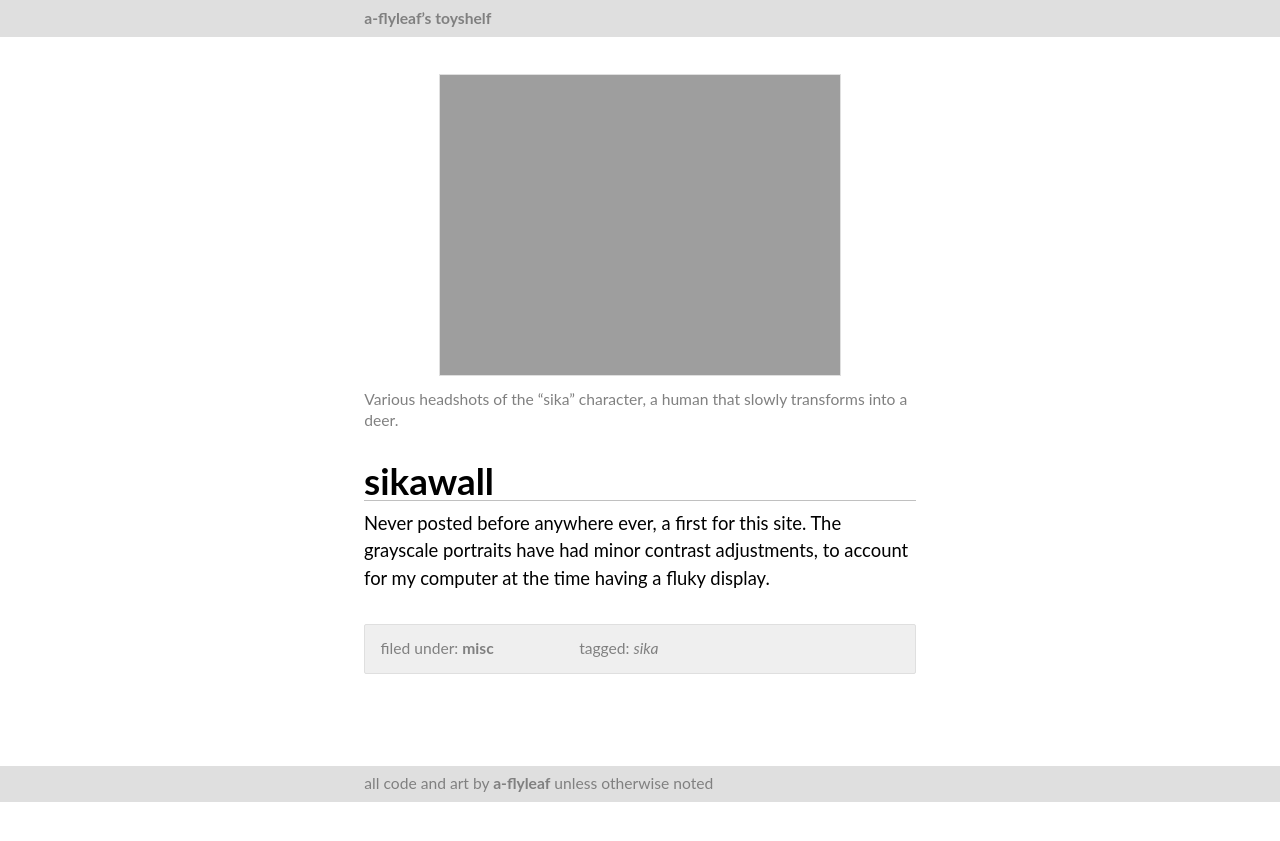
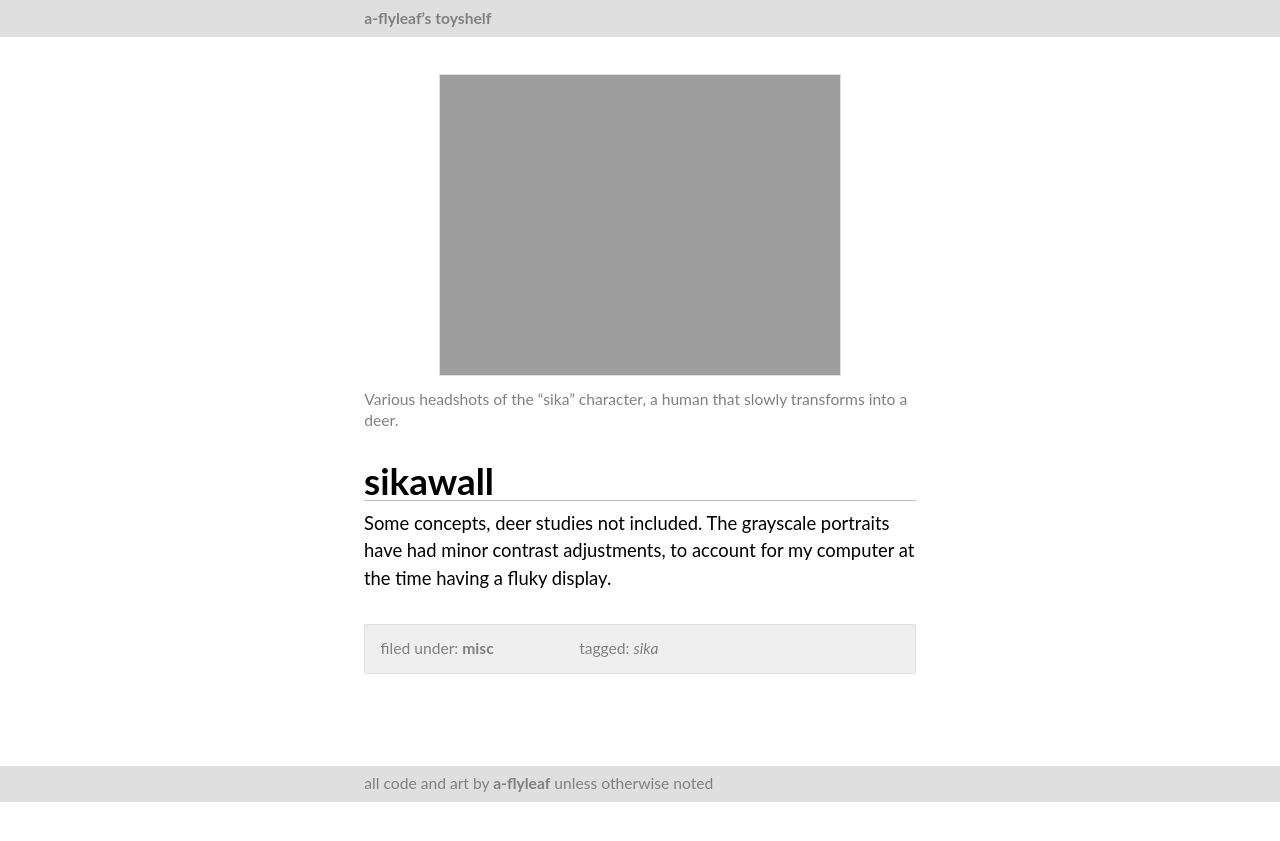
Before and after one commit to a-flyleaf/toyshelf, a Jekyll site: the page built from _art/2018-04-27-sika.md, in a window 1280 px wide. Shown: the top 841 px of the page. Built offline with Jekyll 4.4.1, drawn with Linux system fonts in a browser that asks for light colours; some web fonts are replaced.

Commit message:
sika desc tweak
> “a first for this site” n. no it isn’t. half of it is like ancient backlogged stuff that would’ve otherwise never seen the light of day. bls,,,

```diff
--- a/_art/2018-04-27-sika.md
+++ b/_art/2018-04-27-sika.md
@@ -12,4 +12,4 @@ css: "#date{display:none;}"
 caption: |-
   Various headshots of the "sika" character, a human that slowly transforms into a deer.
 ---
-Never posted before anywhere ever, a first for this site. The grayscale portraits have had minor contrast adjustments, to account for my computer at the time having a fluky display.
+Some concepts, deer studies not included. The grayscale portraits have had minor contrast adjustments, to account for my computer at the time having a fluky display.
```
